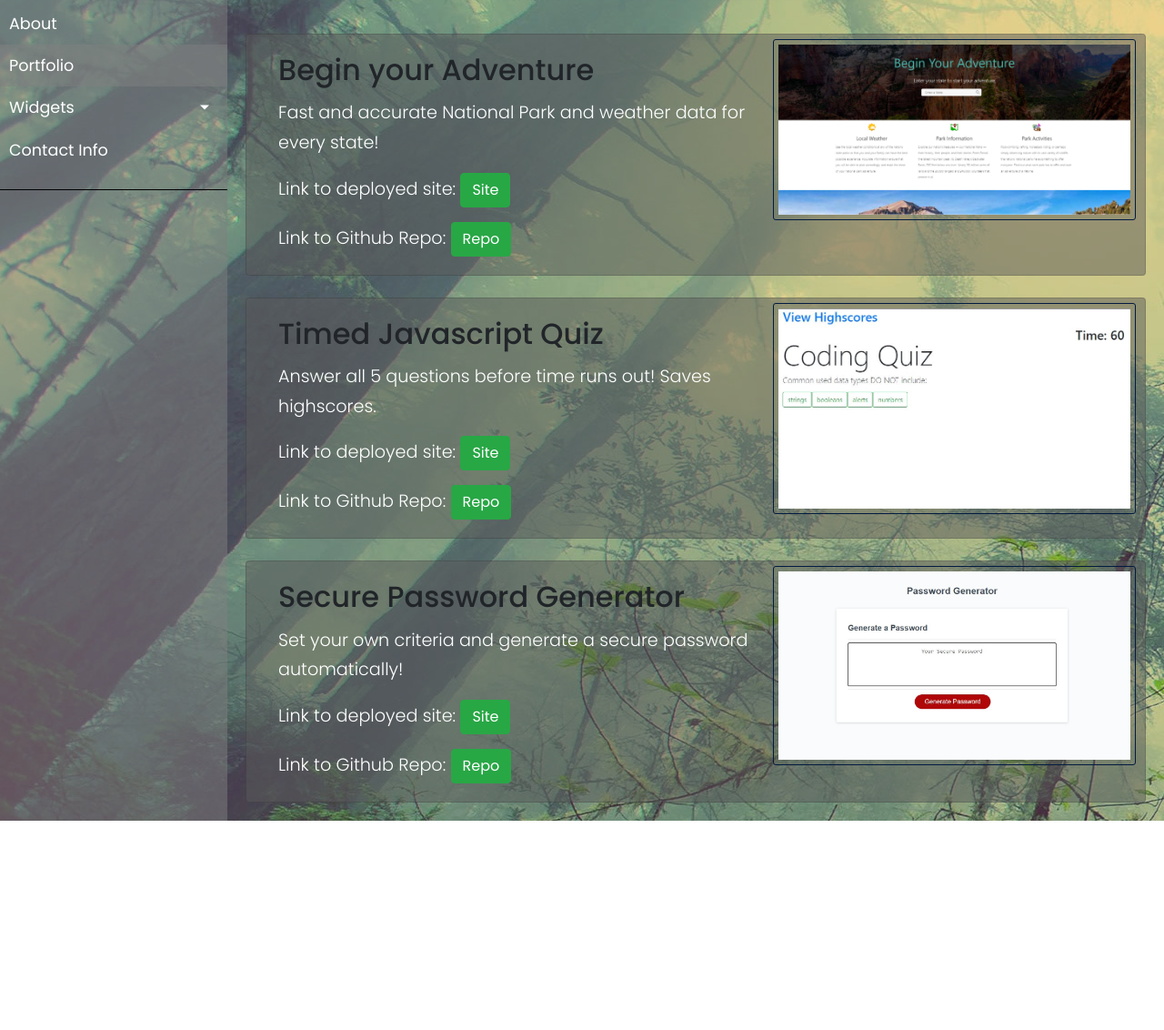
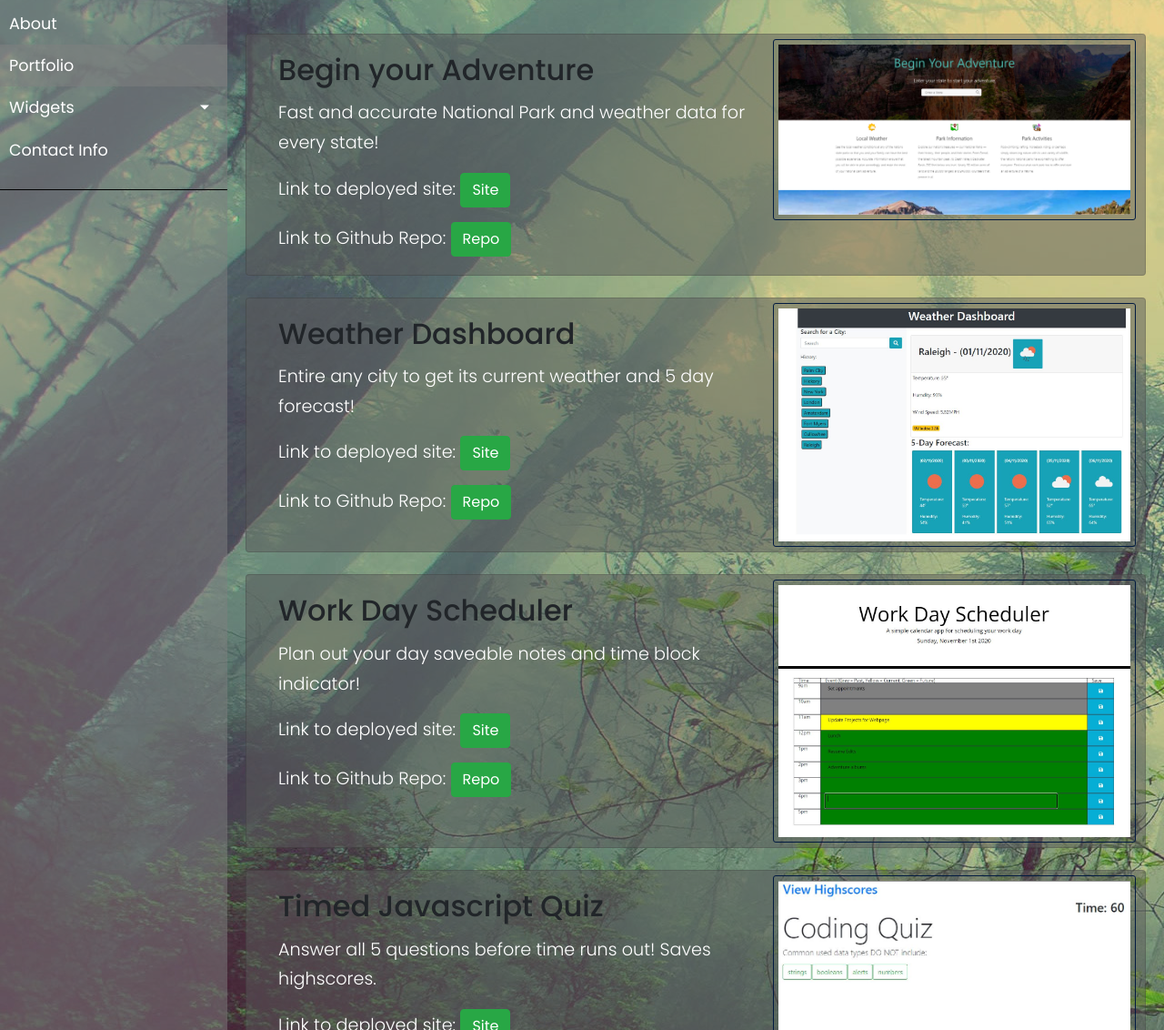
Before and after one commit to BetterBusinessBrian/Updated_Portfolio, a plain HTML site: page portfolio.html in a window 1280 px wide. Shown: the part 165-1297 px from the top of the page at 91% size. Before the commit the page ends 1067 px from the top, so only its background shows below. Drawn offline with nearby package versions, Linux system fonts and the light colour scheme.

Commit message:
Updated Resume link and portfolio

```diff
--- a/portfolio.html
+++ b/portfolio.html
@@ -100,7 +100,7 @@
                     <div class="collapse navbar-collapse" id="navbarSupportedContent">
                         <ul class="nav navbar-nav ml-auto">
                             <li class="nav-item iconlist">
-                                <a class="nav-link" href=" images/BrianWhitmanResume.docx.pdf"><i
+                                <a class="nav-link" href="images/Brian Whitman.pdf"><i
                                         class="fas fa-file-pdf fa-5x"></i>
                             </li>
                             <li class="nav-item iconlist">
@@ -128,6 +128,38 @@
                     </div>
                     <div class="col-md-5">
                         <img src=" images/begin.jpg" class="card-img portPics" alt="bya">
+                    </div>
+                </div>
+            </div>
+            <br>
+            <div class="container card">
+                <div class="row justify-content-center no-gutters">
+                    <div class="col-md-7">
+                        <div class="card-body">
+                            <h2 class="card-title">Weather Dashboard</h2>
+                            <p class="card-text"> Entire any city to get its current weather and 5 day forecast!</p>
+                            <p class="card-text"> Link to deployed site: <button class= "btn btn-success" onclick= "window.location='https://betterbusinessbrian.github.io/Weather-Dashboard/';">Site</button></p>
+                            <p class="card-text"> Link to Github Repo: <button class= "btn btn-success" onclick= "window.location='https://github.com/BetterBusinessBrian/Weather-Dashboard';">Repo</button></p>
+                        </div>
+                    </div>
+                    <div class="col-md-5">
+                        <img src=" images/weather.jpg" class="card-img portPics" alt="bya">
+                    </div>
+                </div>
+            </div>
+            <br>
+            <div class="container card">
+                <div class="row justify-content-center no-gutters">
+                    <div class="col-md-7">
+                        <div class="card-body">
+                            <h2 class="card-title">Work Day Scheduler</h2>
+                            <p class="card-text"> Plan out your day saveable notes and time block indicator!</p>
+                            <p class="card-text"> Link to deployed site: <button class= "btn btn-success" onclick= "window.location='https://github.com/BetterBusinessBrian/Work-Day-Scheduler';">Site</button></p>
+                            <p class="card-text"> Link to Github Repo: <button class= "btn btn-success" onclick= "window.location='https://github.com/BetterBusinessBrian/Begin-Your-Adventure/';">Repo</button></p>
+                        </div>
+                    </div>
+                    <div class="col-md-5">
+                        <img src=" images/schedule.jpg" class="card-img portPics" alt="bya">
                     </div>
                 </div>
             </div>
```
Also changed, not shown: gallery.html (+1 -1 lines), index.html (+1 -1 lines), images/AD2.jpg (deleted), images/schedule.JPG (added), images/weather.JPG (added), 1 other file.
